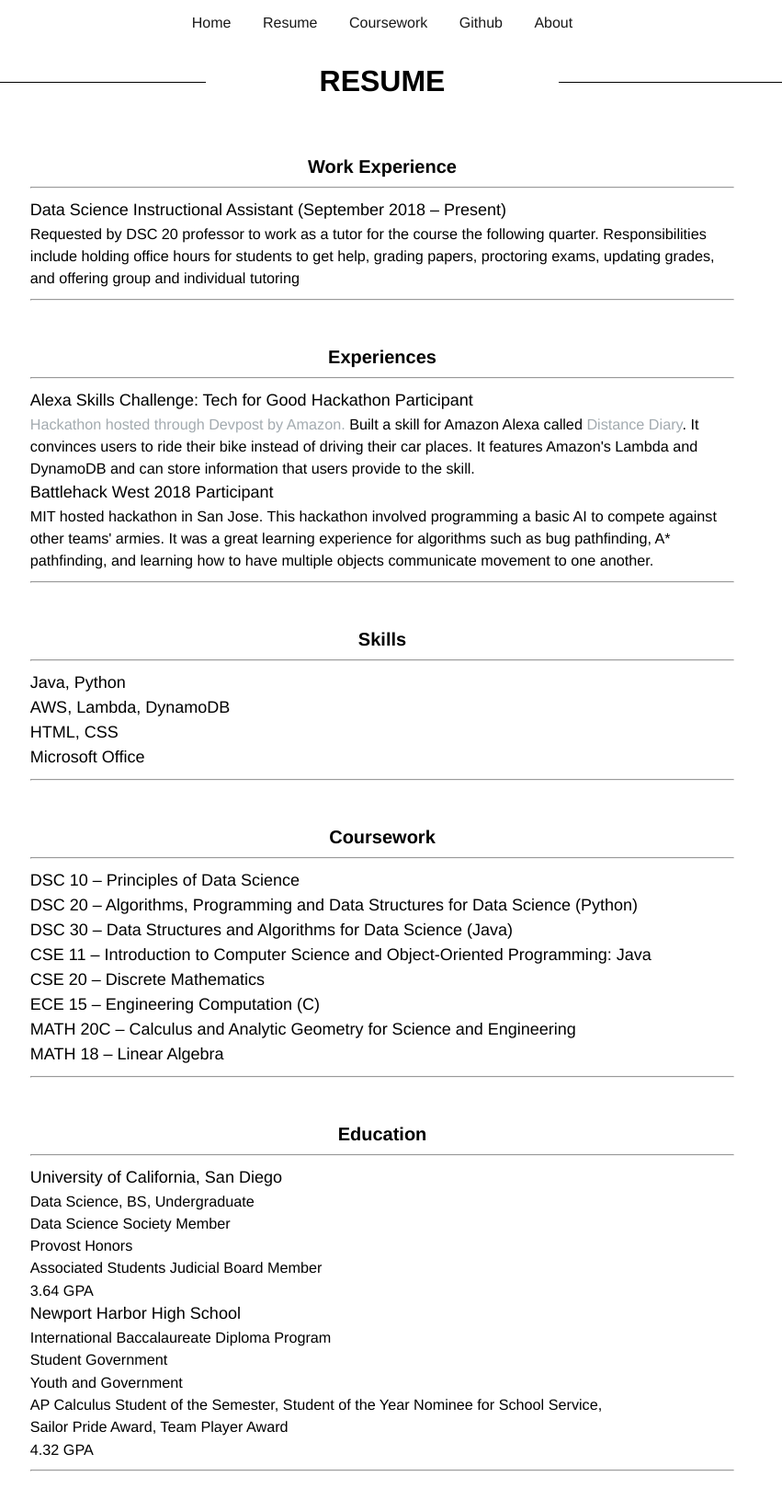
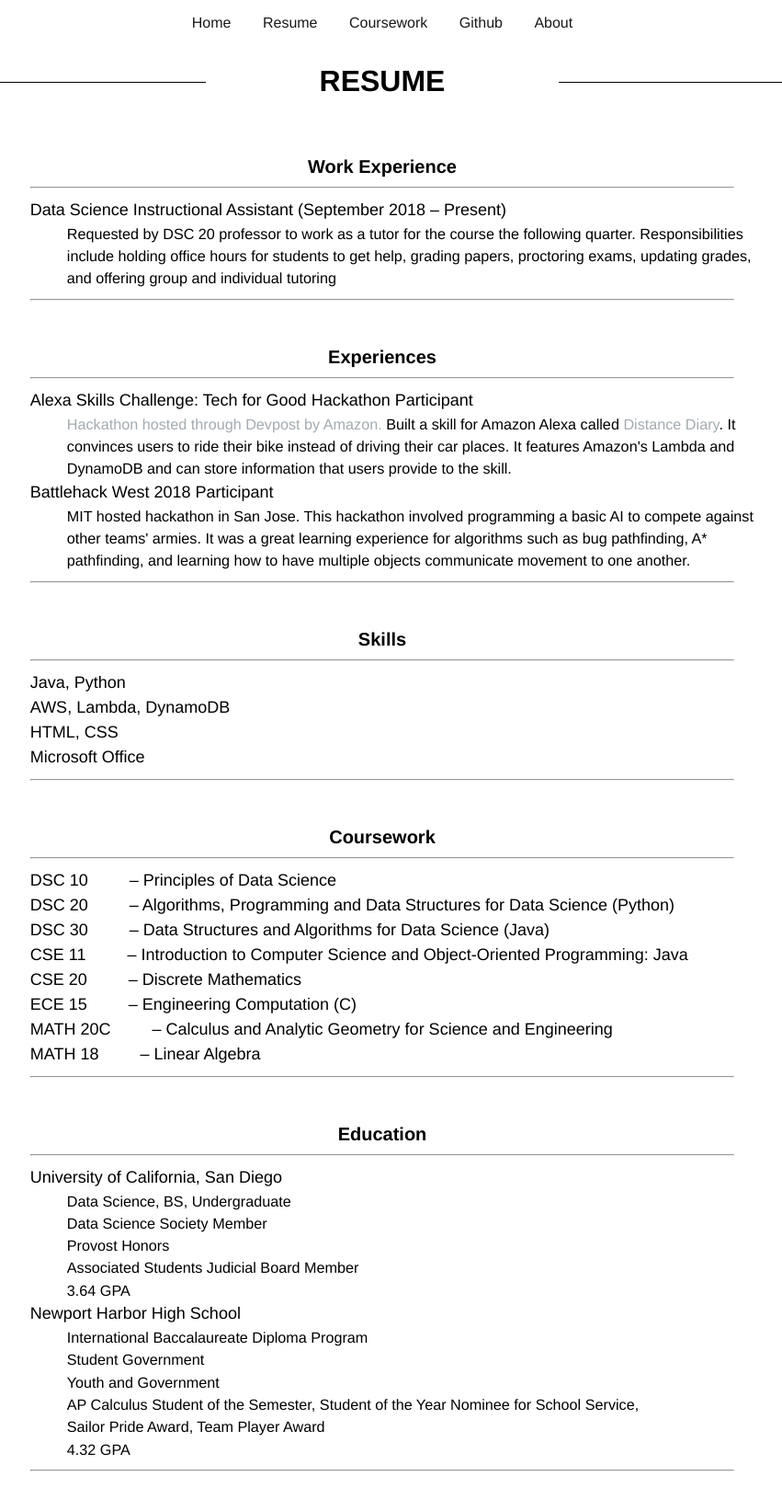
Before and after one commit to declansullivan/static-html-site, a Jekyll site: the page built from resume/index.html, in a window 1280 px wide. Shown: the whole page at 92% size, without its empty margins (224-1075 px from the left). Built offline with Jekyll 4.4.1, drawn with Linux system fonts in a browser that asks for light colours.

Commit message:
Reindent resume

```diff
--- a/css/main.css
+++ b/css/main.css
@@ -117,7 +117,7 @@ body {
 
 .list ul span {
   position: relative;
-  /* left: 40px; */
+  left: 40px;
 }
 
 /* About CSS */
```
